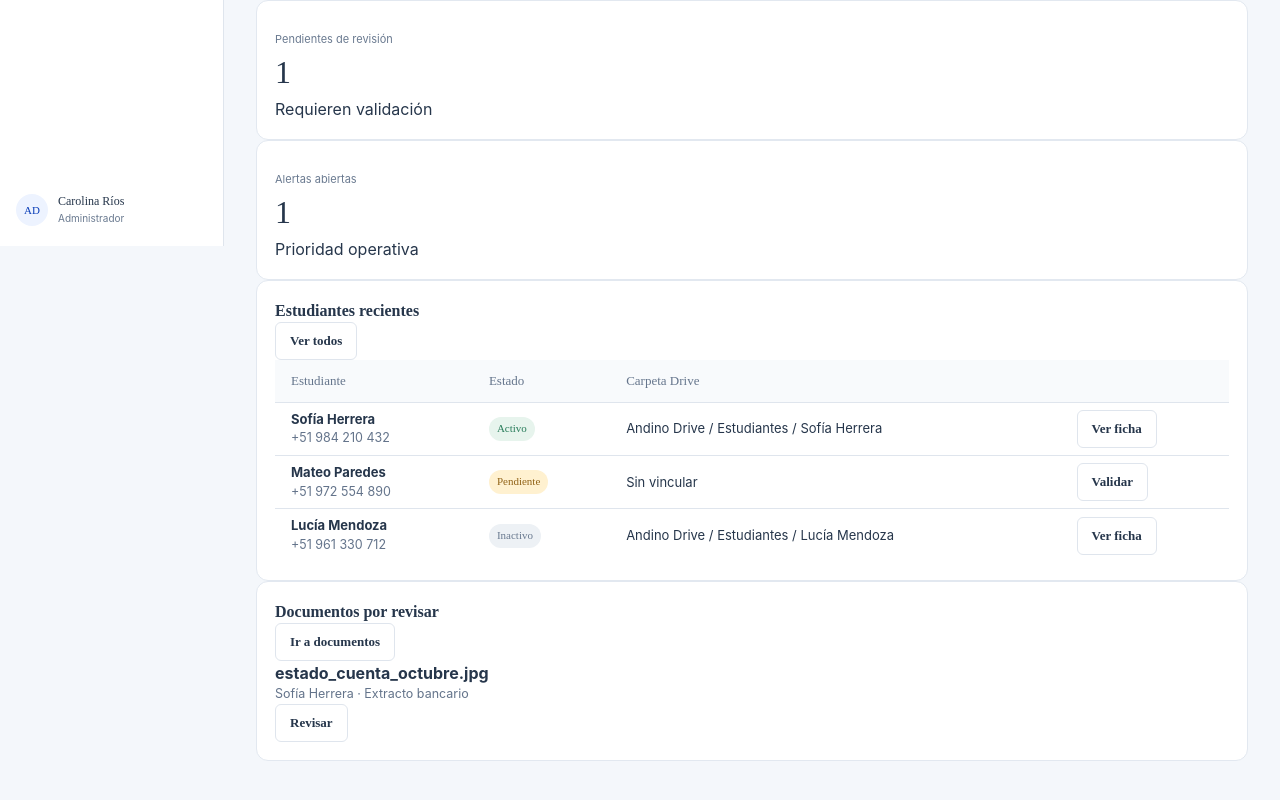
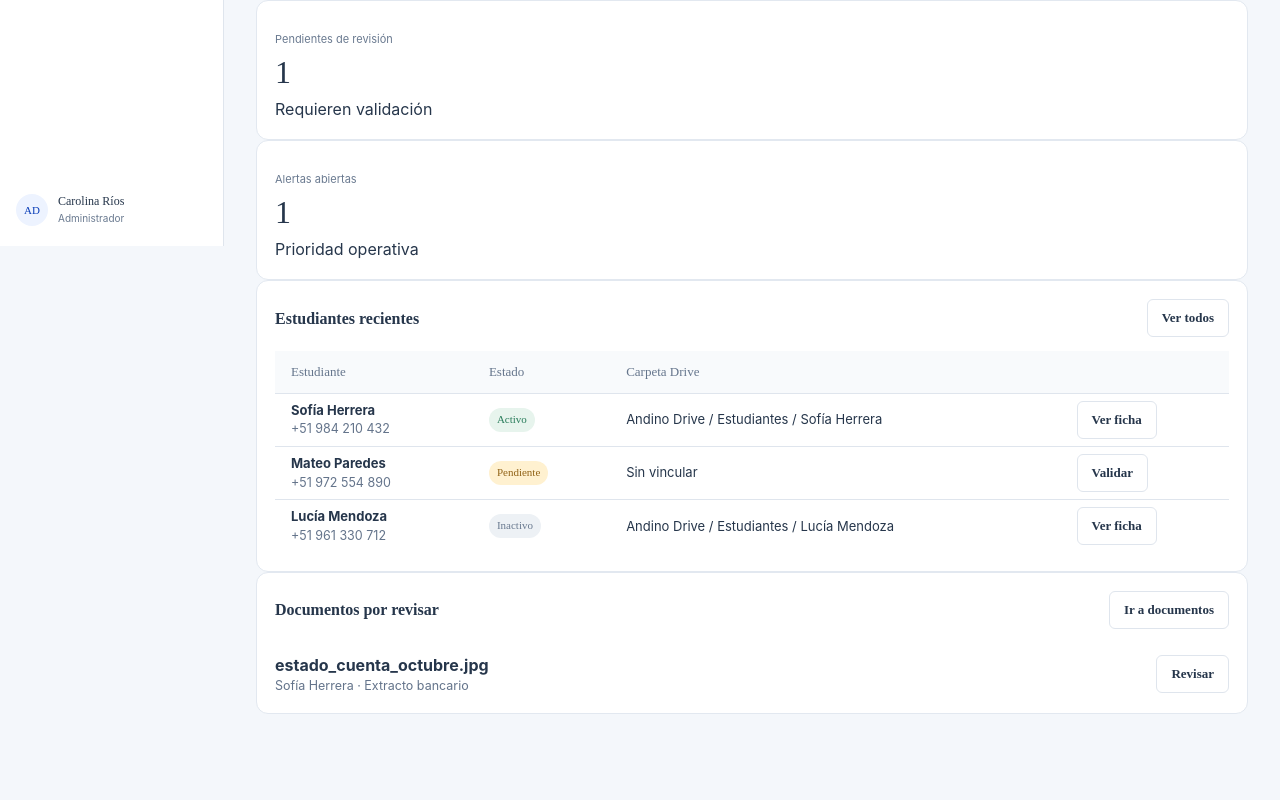
Before and after one commit to PaulBendezuTorres/AndinoEducationGroup, a React (Vite) app: page / in a window 1280 px wide. Shown: the part 554-1354 px from the top of the page. After the commit the page ends 1310 px from the top, so only its background shows below. Built offline with nearby package versions, Linux system fonts and the light colour scheme; a web font is replaced by a local one.

Commit message:
Style: aplicar refinamientos de continuidad y proximidad en listas y toolbars

```diff
--- a/src/index.css
+++ b/src/index.css
@@ -1419,3 +1419,37 @@ dd {
   align-items: center;
   gap: 8px;
 }
+
+/* Refinamientos Gestalt: continuidad, proximidad y separación de filas */
+.toolbar {
+  display: flex;
+  flex-wrap: wrap;
+  justify-content: space-between;
+  align-items: center;
+  gap: 12px;
+  margin-bottom: 16px;
+}
+.card-head {
+  display: flex;
+  justify-content: space-between;
+  align-items: center;
+  gap: 12px;
+  margin-bottom: 14px;
+}
+.stack {
+  display: flex;
+  flex-direction: column;
+  gap: 12px;
+}
+.row-item {
+  display: flex;
+  justify-content: space-between;
+  align-items: center;
+  gap: 12px;
+  padding: 10px 0;
+  border-bottom: 1px solid #f1f5f9;
+}
+.row-item:last-child {
+  border-bottom: 0;
+  padding-bottom: 0;
+}
```
